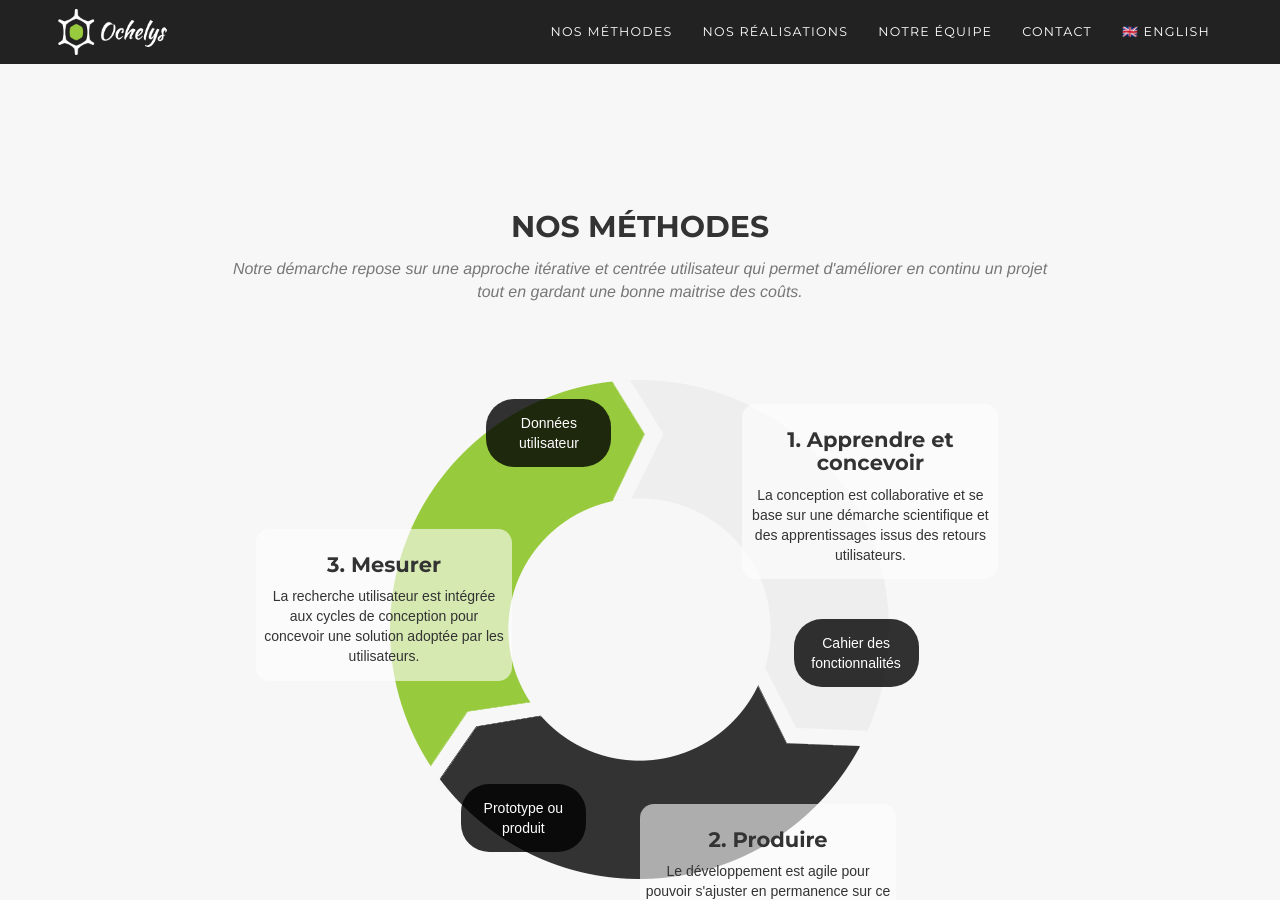
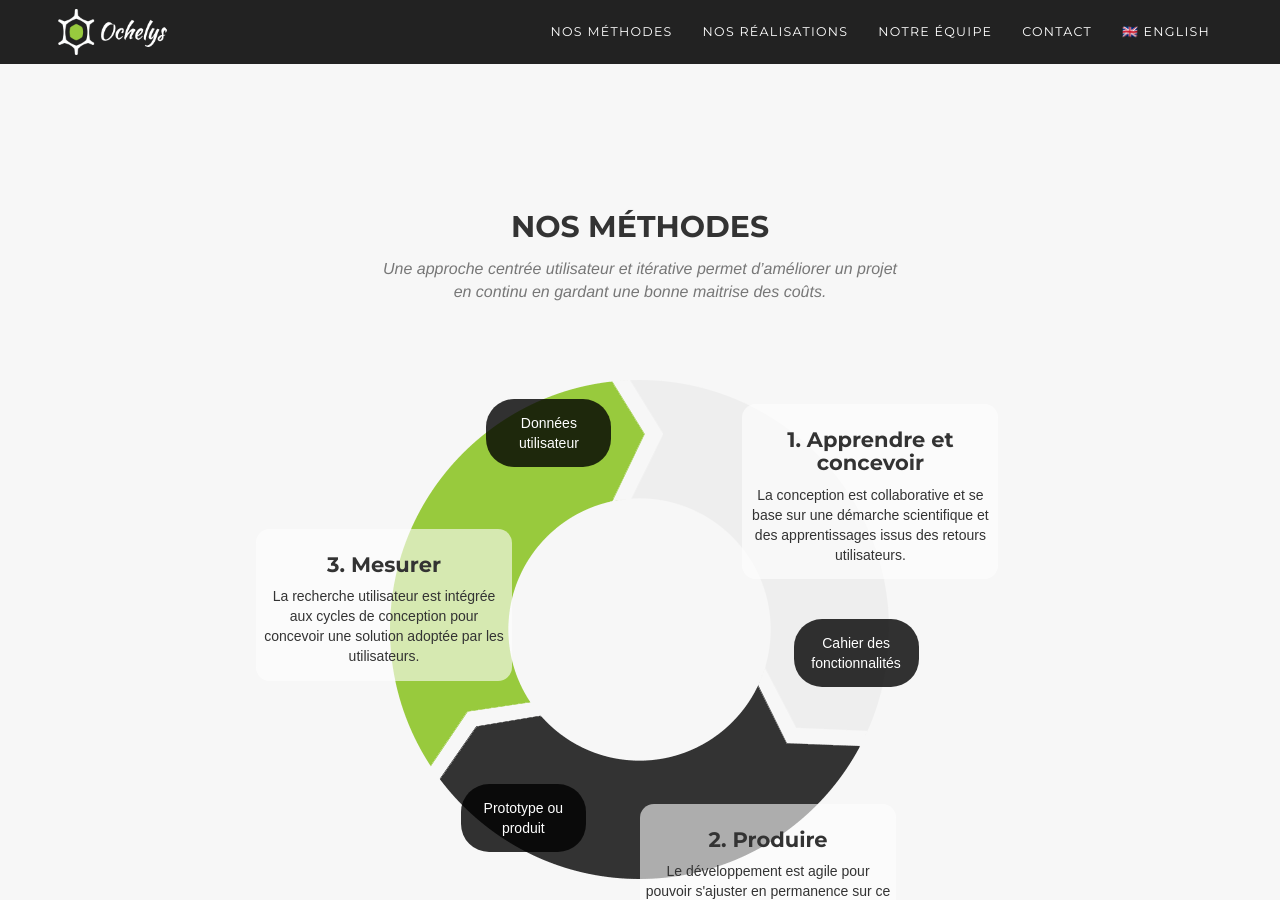
Before and after one commit to Ochelys/ochelys.github.io, a Jekyll site: the page built from index.md, in a window 1280 px wide and 900 px high, scrolled down 751 px. Built offline with Jekyll 4.4.1, drawn with Linux system fonts in a browser that asks for light colours; nearby versions of some CDN libraries; some web fonts are replaced.

Commit message:
Changing baseline of our methodology

```diff
--- a/_layouts/home.html
+++ b/_layouts/home.html
@@ -20,7 +20,7 @@ layout: default
     <div class="row">
       <div class="col-md-8 col-md-offset-2 text-center">
         <h2 class="section-heading">Nos méthodes</h2>
-        <p class="section-subheading text-muted">Notre démarche repose sur une approche itérative et centrée utilisateur qui permet d'améliorer en continu un projet tout en gardant une bonne maitrise des coûts.</p>
+        <p class="section-subheading text-muted col-sm-8 col-sm-offset-2">Une approche centrée utilisateur et itérative permet d’améliorer un projet en continu en gardant une bonne maitrise des coûts.</p>
       </div>
     </div>
     <div id="iteration" class="row text-center">
```
